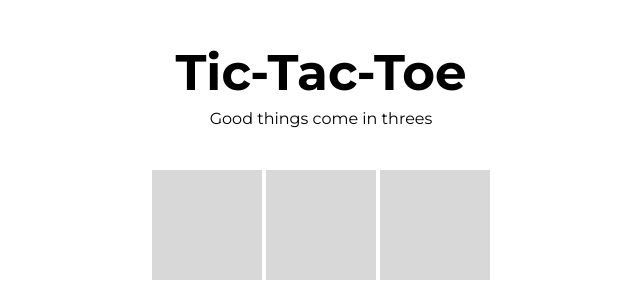
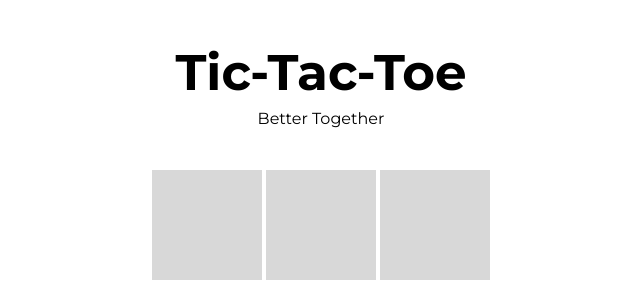
Before and after one commit to silverframe/tic-tac-toe, a plain HTML site: page index.html in a window 1280 px wide. Shown: the top 281 px of the page, 319-959 px from the left. Drawn offline with Linux system fonts and the light colour scheme.

Commit message:
New Tagline

```diff
--- a/index.html
+++ b/index.html
@@ -10,7 +10,7 @@
 <body>
   <div class ="header">
   <h1> Tic-Tac-Toe </h1>
-  <p>Good things come in threes</p>
+  <p>Better Together</p>
   </div>
 
   <div class="container">
```
